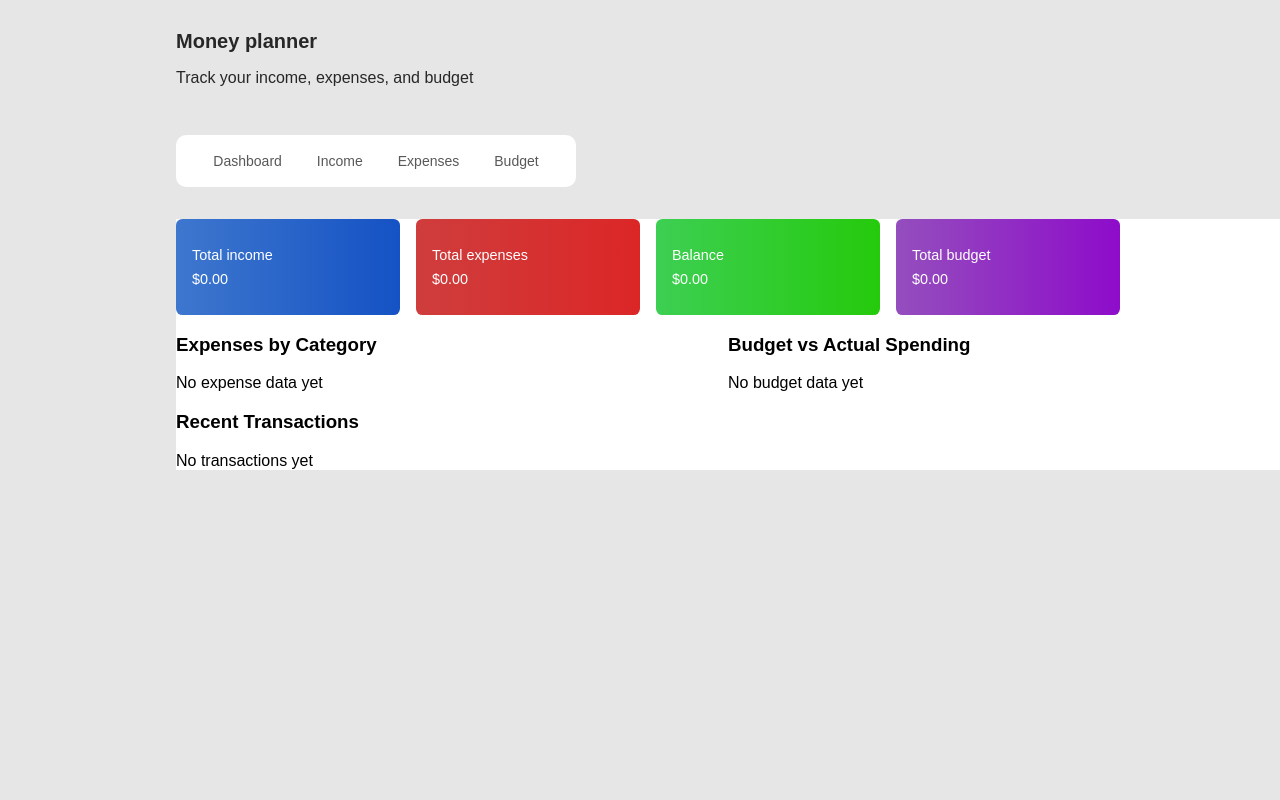
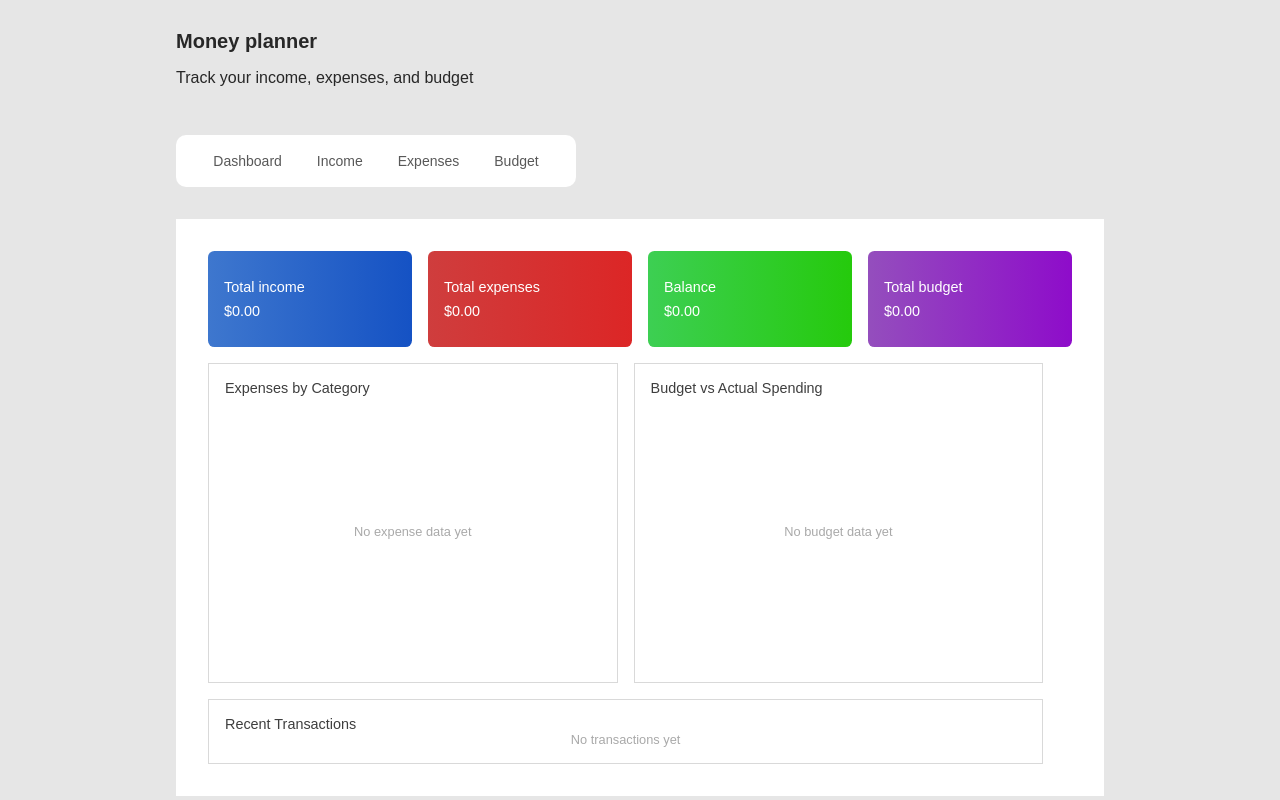
Before and after one commit to ValeriaMakarevich/finance-planner, a plain HTML site: page src/index.html in a window 1280 px wide. Drawn offline with Linux system fonts and the light colour scheme.

Commit message:
add style to dashboard

```diff
--- a/src/assests/styles/main.css
+++ b/src/assests/styles/main.css
@@ -5,7 +5,7 @@ body {
 }
 
 .page{
-  margin-left: 11rem;
+  margin: 0 11rem;
 }
 
 .header {
@@ -53,14 +53,18 @@ justify-content: center;
   font-size: 14px;
 }
 
-.dashboard{
+ .dashboard{
   margin-top: 2rem;
   background: white;
+  padding: 2rem;
+
 }
 
 .dashboard__summary{
   display: flex;
+  justify-content: start;
   gap: 1rem;
+  margin-bottom: 1rem;
 }
 
 .summary__item{
@@ -71,6 +75,7 @@ justify-content: center;
   font-size: 0.9rem;
   width: 13rem;
   height: 6rem;
+  flex-shrink: 1;
   color: white;
   border-radius: 0.4rem;
   padding-left: 1rem;
@@ -94,6 +99,31 @@ justify-content: center;
 
 .budget-data{
   display: grid;
-  grid-template-columns: 1fr 1fr;
-  grid-template-rows: auto auto;
+  grid-template-columns: repeat(2,minmax(25.6rem, max-content));
+  grid-template-rows: 20rem;
+  gap: 1rem;
 }
+
+.budget-data__item{
+  display: grid;
+  grid-template-rows: auto 1fr;
+  padding: 1rem;
+  border: 1px rgb(217, 217, 217) solid;
+}
+
+.budget-data__item--transactions{
+  grid-column: 1 / -1;
+}
+
+.budget-data__title{
+  font-size: 0.9rem;
+  color: rgb(62, 62, 62);
+}
+
+.budget-data__text{
+ display: grid;
+  place-items: center;
+  text-align: center;
+  font-size: 0.8rem;
+  color: rgb(169, 169, 169);
+}
--- a/src/pages/Dashboard.js
+++ b/src/pages/Dashboard.js
@@ -1,9 +1,9 @@
 export function Dashboard() {
-  const dashboard = document.createElement("dashboard");
+  const dashboard = document.createElement("main");
   dashboard.className = "dashboard";
 
   dashboard.innerHTML = `
-    <div class="dashboard">
+
 
     <section class="dashboard__summary">
     <div class="summary__item summary__item--income">
@@ -28,22 +28,22 @@ export function Dashboard() {
     </section>
 
     <div class="budget-data">
-    <div>
-    <h3>Expenses by Category</h3>
-    <span>No expense data yet</span>
+    <div class="budget-data__item ">
+    <span class="budget-data__title">Expenses by Category</span>
+    <span class="budget-data__text">No expense data yet</span>
     </div>
 
-    <div>
-    <h3>Budget vs Actual Spending</h3>
-    <span>No budget data yet</span>
+    <div class="budget-data__item">
+    <span class="budget-data__title">Budget vs Actual Spending</span>
+    <span class="budget-data__text">No budget data yet</span>
     </div>
 
-     <div>
-    <h3>Recent Transactions</h3>
-    <span>No transactions yet</span>
+     <div class="budget-data__item budget-data__item--transactions">
+    <span class="budget-data__title">Recent Transactions</span>
+    <span class="budget-data__text">No transactions yet</span>
     </div>
     </div>
-    </div>
+
 
   `;
 
```
